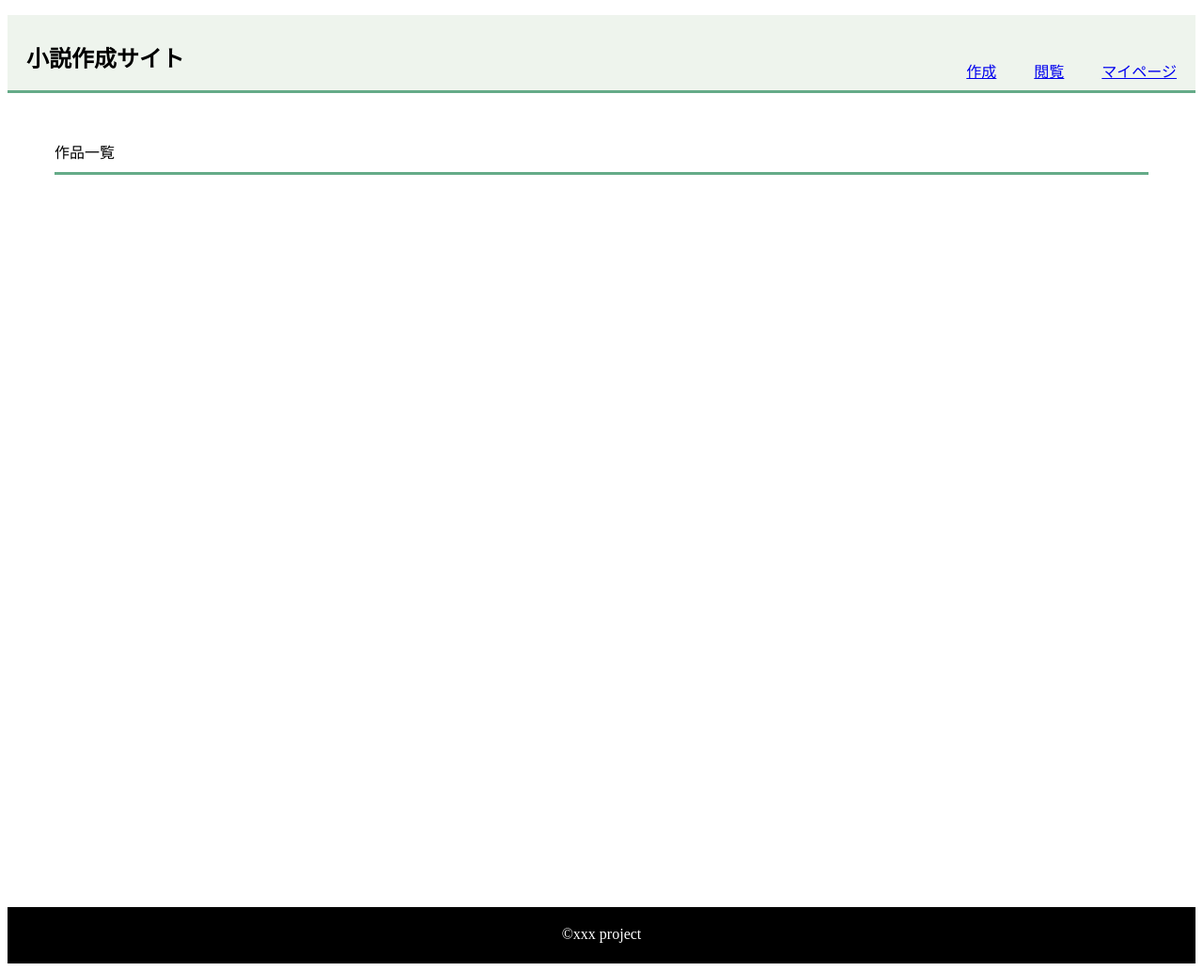
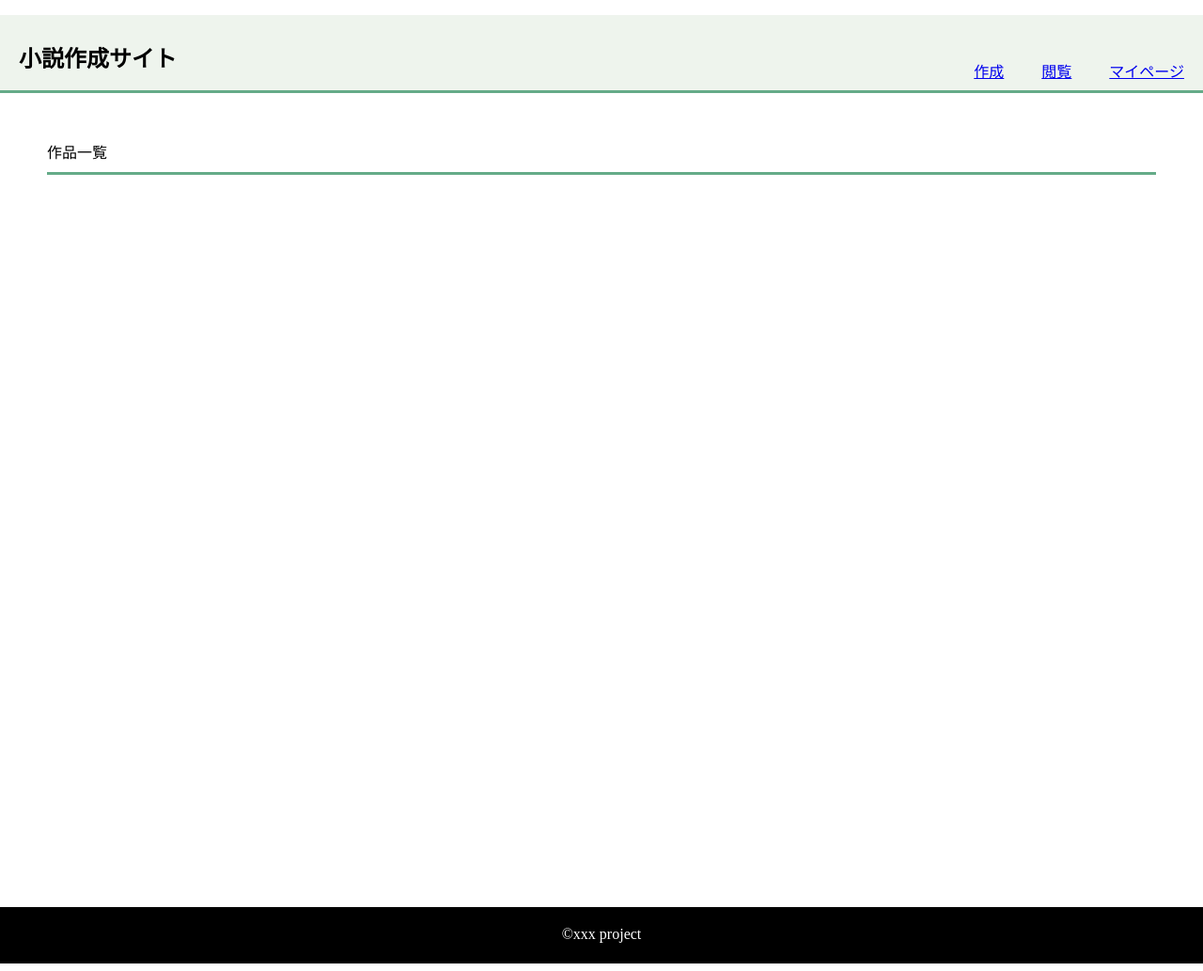
Before and after one commit to s1f10210231/chatgpt, a Django app: page / in a window 1280 px wide. Shown: the whole page at 94% size. Run offline with Django 4.2, Linux system fonts and the light colour scheme.

Commit message:
css 調整

```diff
--- a/story_app/static/story_app/css/index.css
+++ b/story_app/static/story_app/css/index.css
@@ -1,10 +1,10 @@
+body {
+    margin: 0px;
+}
+
 header {
-    position: relative;
     top: 0px;
     left: 0px;
-}
-
-.header {
     height: 80px;
     border-bottom: 3px solid #65ab88;
     background-color: rgba(226,236,225,0.58);
```
